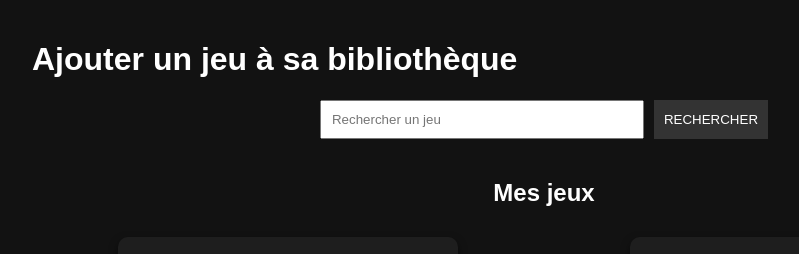
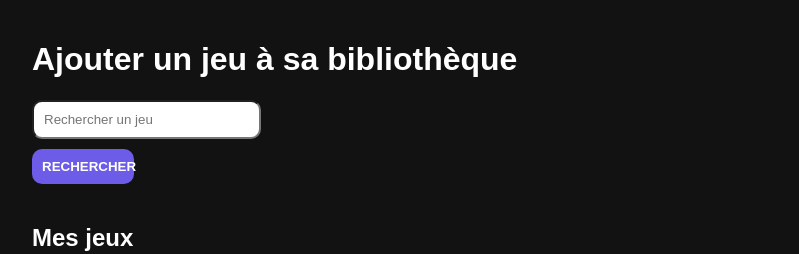
Before and after one commit to Sunnathan-School/game_collection, a PHP site: template view/gameList.php in a window 1280 px wide. Shown: the top 254 px of the page, without its empty margins (96-895 px from the left). Run offline with PHP 8.4, Linux system fonts and the light colour scheme; the template is opened without the code that fills it, so the values that code supplies are empty; data comes from the database, SQL or seed files in the repository.

Commit message:
gameList.php update
-pb size texte et size section
-pb affichage image

```diff
--- a/controller/gameList.php
+++ b/controller/gameList.php
@@ -1,5 +1,3 @@
 <?php
-function games(){
-    require 'model\game.php';
-    require 'view\gameList.php';
-}
+require_once 'model/game.php';
+require 'view/gameList.php';
--- a/styles/gameList.css
+++ b/styles/gameList.css
@@ -22,33 +22,39 @@ main {
 
 #search-container {
     display: flex;
-    justify-content: center;
+    flex-direction: column; /* Stack flex items vertically */
+    align-items: left; /* Align items in the center horizontally */
+    gap: 10px; /* Add space between input and button */
     margin-bottom: 20px;
 }
 
 #search-input {
     padding: 10px;
-    margin-right: 10px;
-    width: 300px; /* or as per your design */
+    width: 20%; /* Take full width of the container */
+    border-radius:10px;
 }
 
 #search-btn {
     padding: 10px;
-    background-color: #333;
+    background-color: #6c5ce7; /* Example purple color */
     color: #fff;
     border: none;
     cursor: pointer;
+    width: 10%; /* Example width, adjust as needed */
+    border-radius:10px;
+    font-weight: bold;
 }
 
+
 #game-library h2 {
-    text-align: center;
+    text-align: left;
     margin-bottom: 20px;
 }
 
 .game-container {
     display: flex;
     flex-wrap: wrap;
-    justify-content: space-around;
+    justify-content: space-between;
 }
 
 .game {
--- a/view/gameList.php
+++ b/view/gameList.php
@@ -1,26 +1,4 @@
-<?php
-// Replace with your database connection details
-$host = 'localhost';
-$db   = 'jeux';
-$user = 'root';
-$pass = '';
-$charset = 'utf8mb4';
 
-$dsn = "mysql:host=$host;dbname=$db;charset=$charset";
-$options = [
-    PDO::ATTR_ERRMODE            => PDO::ERRMODE_EXCEPTION,
-    PDO::ATTR_DEFAULT_FETCH_MODE => PDO::FETCH_ASSOC,
-    PDO::ATTR_EMULATE_PREPARES   => false,
-];
-
-try {
-    $pdo = new PDO($dsn, $user, $pass, $options);
-} catch (\PDOException $e) {
-    throw new \PDOException($e->getMessage(), (int)$e->getCode());
-}
-
-
-?>
 
 <!DOCTYPE html>
 <html lang="en">
@@ -28,7 +6,7 @@ try {
 <meta charset="UTF-8">
 <meta name="viewport" content="width=device-width, initial-scale=1.0">
 <title>Game Collection</title>
-<link href="styles\gameList.css" rel="stylesheet" />
+<link href="styles/gameList.css" rel="stylesheet" />
 </head>
 <body>
 <header>
@@ -53,17 +31,43 @@ try {
         <h2>Mes jeux</h2>
         <div class="game-container">
         <?php
+            // Include your database connection here
+            $host = 'localhost';
+            $db = 'jeux'; // This is your database name
+            $user = 'root';
+            $pass = '';
+            $charset = 'utf8mb4';
 
-                $stmt = $pdo->query('SELECT * FROM JEUX');
-                while ($row = $stmt->fetch()) {
-                    echo "<div class='game'>";
-                    echo "<img src='" . htmlspecialchars($row['couverture_url_jeux']) . "' alt='" . htmlspecialchars($row['nom_jeux']) . "'>";
-                    echo "<h3>" . htmlspecialchars($row['nom_jeux']) . "</h3>";
-                    echo "<p>" . htmlspecialchars($row['editeur_jeux']) . "</p>";
-                    echo "<button>AJOUTER À LA BIBLIOTHÈQUE</button>";
-                    echo "</div>";
-                }
-                ?>
+            $dsn = "mysql:host=$host;dbname=$db;charset=$charset";
+
+            $options = [
+                PDO::ATTR_ERRMODE => PDO::ERRMODE_EXCEPTION,
+                PDO::ATTR_DEFAULT_FETCH_MODE => PDO::FETCH_ASSOC,
+                PDO::ATTR_EMULATE_PREPARES => false,
+            ];
+
+            try {
+                $pdo = new PDO($dsn, $user, $pass, $options);
+            } catch (\PDOException $e) {
+                throw new \PDOException($e->getMessage(), (int)$e->getCode());
+            }
+
+
+
+            // Call the getGames function to retrieve the games
+            $games = getGames($pdo);
+
+            // Loop through the games and output the HTML for each game
+            foreach ($games as $game) {
+                echo "<div class='game' style='background-image: url(\"" . htmlspecialchars($game['couverture_url_jeux']) . "\");'>";
+                echo "<div class='game-overlay'></div>";
+                echo "<h3>" . htmlspecialchars($game['nom_jeux']) . "</h3>";
+                echo "<p>" . htmlspecialchars($game['editeur_jeux']) . "</p>";
+                echo "<button>AJOUTER À LA BIBLIOTHÈQUE</button>";
+                echo "</div>";
+            }
+            ?>
+
         </div>
     </section>
 </main>
```
Also changed, not shown: other parts of styles/gameList.css (+26 -2 lines), model/game.php (+9 -1 lines).
